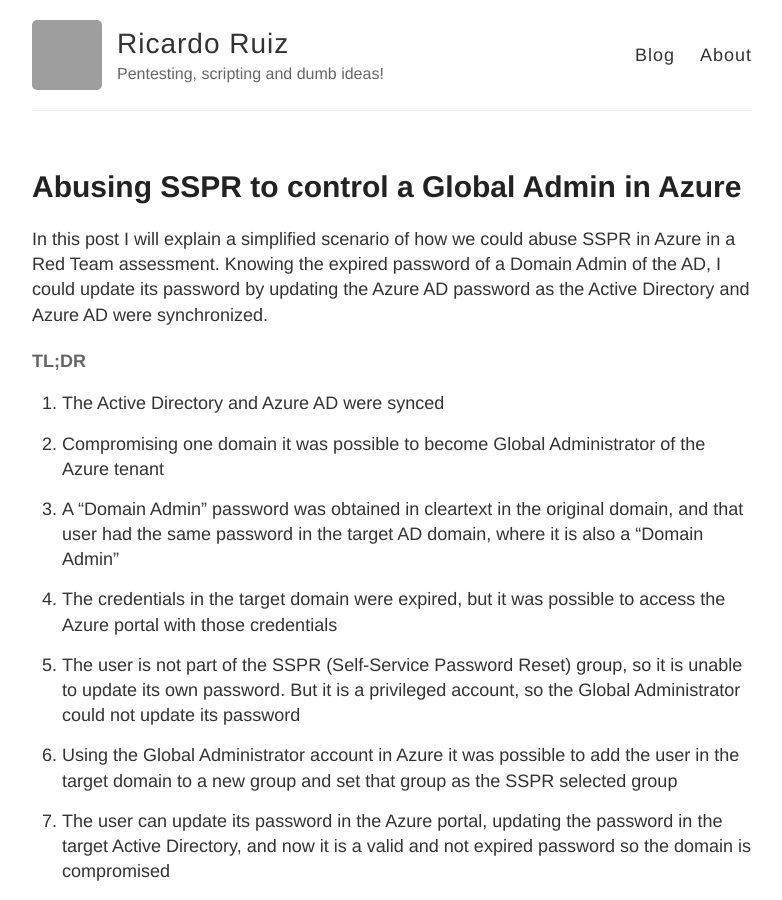
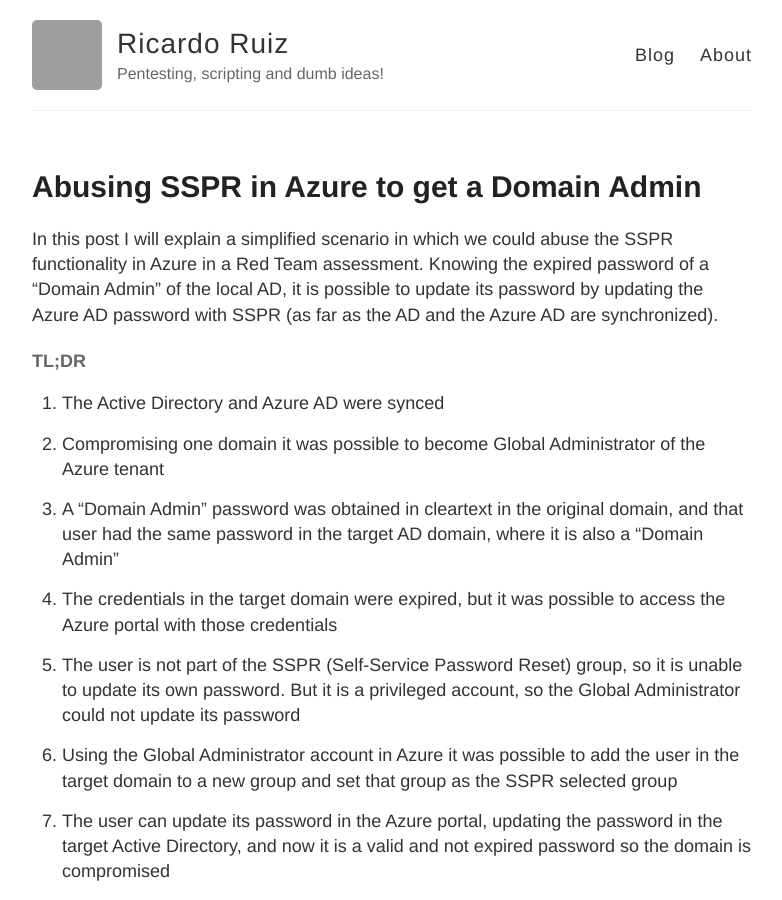
Before and after one commit to ricardojoserf/ricardojoserf.github.io, a Jekyll site: the page built from _posts/2021-9-7-sspr-abuse-in-azure.md, in a window 1280 px wide and 900 px high. Shown: the whole window, without its empty margins (248-1030 px from the left). Built offline with Jekyll 4.4.1, drawn with Linux system fonts in a browser that asks for light colours; grey boxes are pictures that could not be loaded.

Commit message:
Add files via upload

```diff
--- a/_posts/2021-9-7-sspr-abuse-in-azure.md
+++ b/_posts/2021-9-7-sspr-abuse-in-azure.md
@@ -1,10 +1,10 @@
 ---
 layout: post
-title: Abusing SSPR to control a Global Admin in Azure
+title: Abusing SSPR in Azure to get a Domain Admin
 excerpt_separator: <!--more-->
 ---
 
-In this post I will explain a simplified scenario of how we could abuse SSPR in Azure in a Red Team assessment. Knowing the expired password of a Domain Admin of the AD, I could update its password by updating the Azure AD password as the Active Directory and Azure AD were synchronized.
+In this post I will explain a simplified scenario in which we could abuse the SSPR functionality in Azure in a Red Team assessment. Knowing the expired password of a "Domain Admin" of the local AD, it is possible to update its password by updating the Azure AD password with SSPR (as far as the AD and the Azure AD are synchronized).
 
 <!--more-->
 
```
